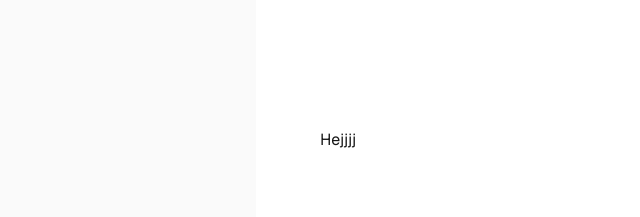
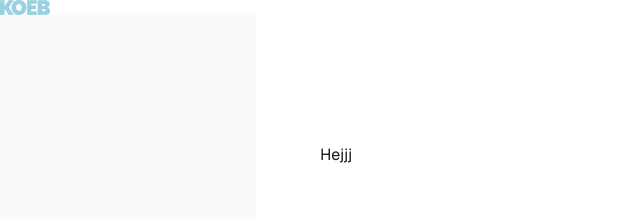
Before and after one commit to Idla0004/simple-shop-opgave, a Next.js app: page / in a window 1280 px wide. Shown: the top 217 px of the page, without its empty margins (0-640 px from the left). Built offline with nearby package versions, Linux system fonts and the light colour scheme.

Commit message:
Billeder oprettet

```diff
--- a/src/app/layout.js
+++ b/src/app/layout.js
@@ -1,5 +1,9 @@
-import { Geist, Geist_Mono } from "next/font/google";
+import {
+  Geist,
+  Geist_Mono,
+} from "next/font/google";
 import "./globals.css";
+import Header from "@/components-ida/header";
 
 const geistSans = Geist({
   variable: "--font-geist-sans",
@@ -22,7 +26,10 @@ export default function RootLayout({ children }) {
       lang="en"
       className={`${geistSans.variable} ${geistMono.variable} h-full antialiased`}
     >
-      <body className="min-h-full flex flex-col">{children}</body>
+      <body className="min-h-full flex flex-col">
+        <Header />
+        {children}
+      </body>
     </html>
   );
 }
--- a/src/app/page.js
+++ b/src/app/page.js
@@ -4,7 +4,7 @@ export default function Home() {
   return (
     <div className="flex flex-col flex-1 items-center justify-center bg-zinc-50 font-sans dark:bg-black">
       <main className="flex flex-1 w-full max-w-3xl flex-col items-center justify-between py-32 px-16 bg-white dark:bg-black sm:items-start">
-        <p>Hejjjj</p>
+        <p>Hejjj</p>
       </main>
     </div>
   );
--- /dev/null
+++ b/src/components-ida/header.jsx
@@ -0,0 +1,15 @@
+import Image from "next/image";
+
+const Header = () => {
+  return (
+    <header>
+      <Image
+        src="/img/KOEBblue.png"
+        width={50}
+        height={50}
+      />
+    </header>
+  );
+};
+
+export default Header;
```
Also changed, not shown: public/img/KOEBblue.png (renamed from public/KOEBblue.png), public/img/KOEBdark.png (renamed from public/KOEBdark.png).
